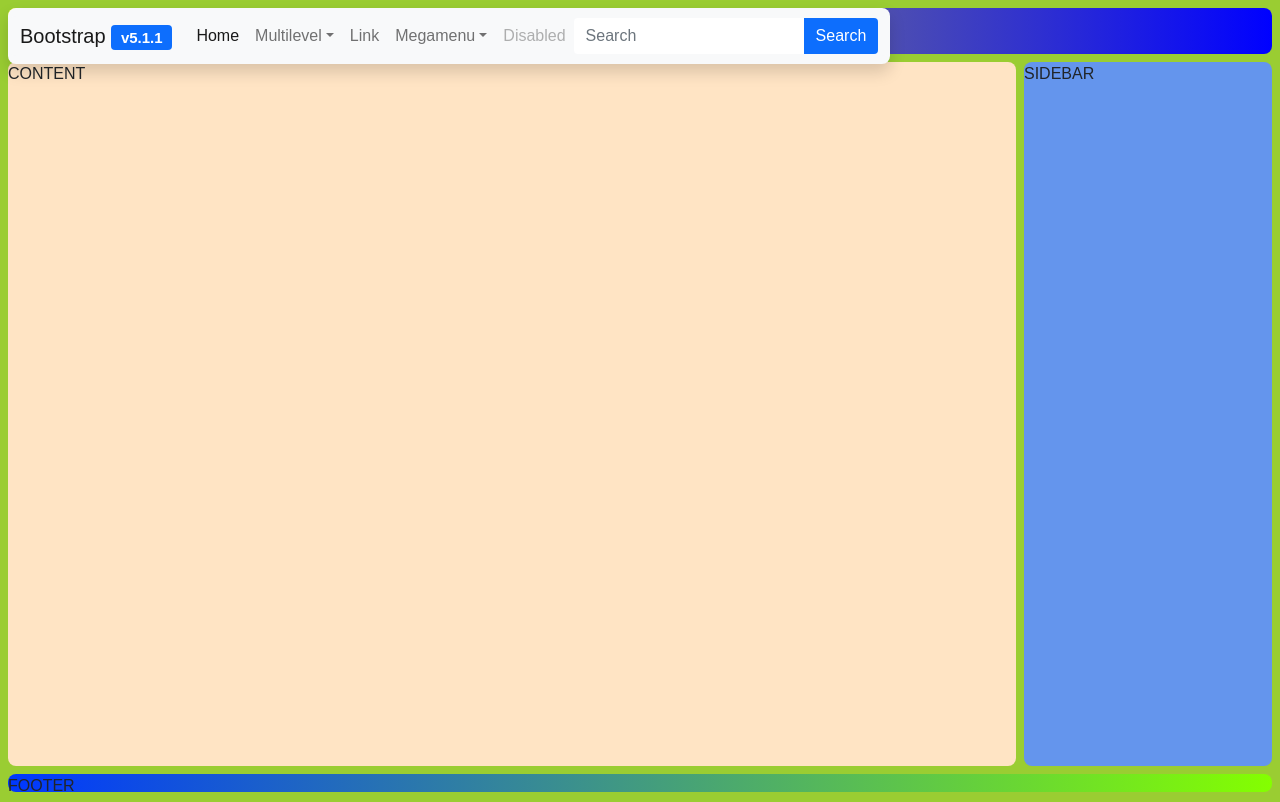
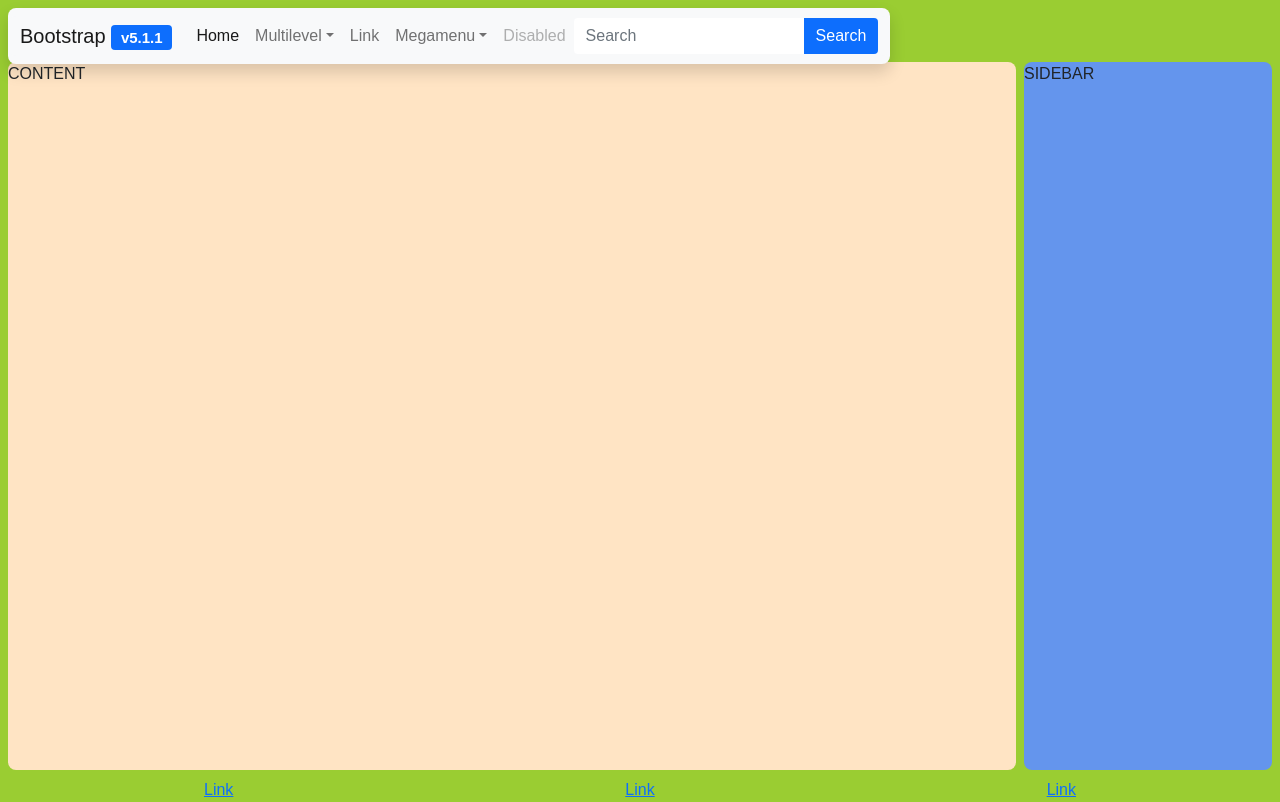
Before and after one commit to andogoiko/Upgraded_radio_patio, a website built with Parcel: page index.html in a window 1280 px wide. Built offline with nearby package versions, Linux system fonts and the light colour scheme; a web font is replaced by a local one.

Commit message:
Footer content with bootstrap columns

```diff
--- a/partial/footer.html
+++ b/partial/footer.html
@@ -1 +1,13 @@
-FOOTER
+<div class="container-fluid text-center">
+    <div class="row">
+        <div class="col-md-4">
+            <a href="">Link</a>
+        </div>
+        <div class="col-md-4">
+            <a href="">Link</a>
+        </div>
+        <div class="col-md-4">
+            <a href="">Link</a>
+        </div>
+    </div>
+</div>
--- a/styles/_content.sass
+++ b/styles/_content.sass
@@ -1,4 +1,3 @@
-@import 'mixins/main'
 
 $spacing: 1rem
 
@@ -6,7 +5,6 @@ header, header .navbar, header .navbar .container-fluid, main, aside, footer
   border-radius: $spacing / 2
 
 header
-  @include background(#FEFF00FF, #0001FFFF)
   display: flex
   height: calc(7.75% - #{$spacing})
   margin: $spacing / 2
@@ -15,17 +13,16 @@ header
 
 main
   background-color: bisque
-  height: 88%
+  height: 88.5%
   margin: 0 $spacing / 2
   width: calc(80% - #{$spacing})
 
 aside
   background-color: cornflowerblue
-  height: 88%
+  height: 88.5%
   width: calc(20% - #{$spacing} / 2)
 
 footer
-  @include background(#0037ff, #84ff00)
-  height: calc(4.25% - #{$spacing})
+  height: calc(3.75% - #{$spacing})
   margin: $spacing / 2
   width: calc(100% - #{$spacing})
--- a/styles/main.sass
+++ b/styles/main.sass
@@ -12,6 +12,7 @@ body
     size: medium
   flex-wrap: wrap
   margin: 0
+  overflow-y: hidden
   padding: 0
   height: 100vh
   width: 100vw
--- a/styles/mixins/_main.sass
+++ /dev/null
@@ -1,3 +0,0 @@
-
-@mixin background($color1, $color2)
-  background: linear-gradient(90deg, $color1 0%, $color2 100%)
```
